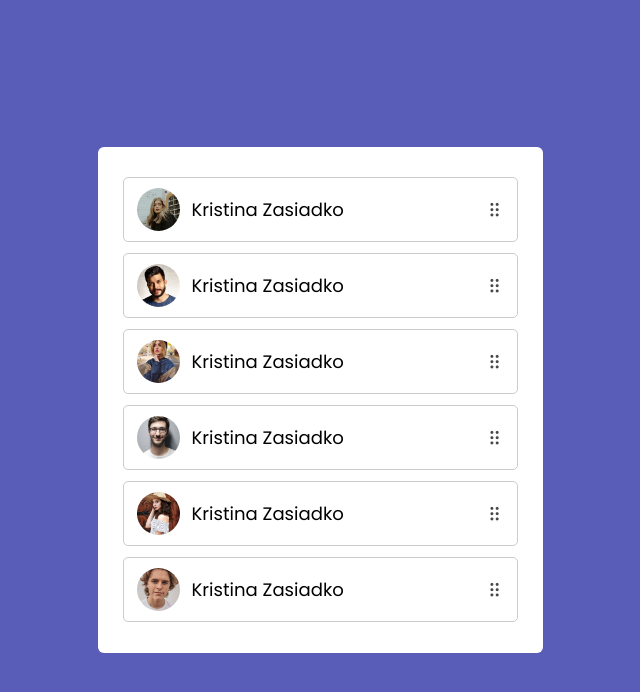
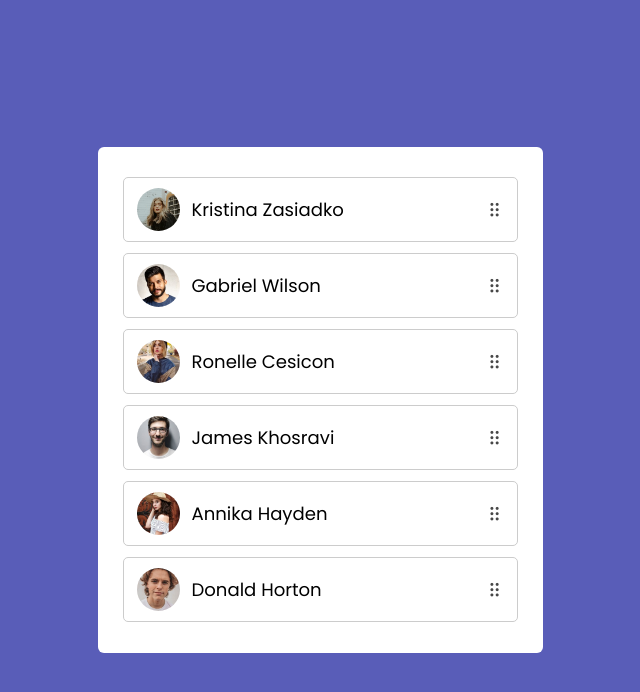
Before and after one commit to santiok95/drag-and-drop-sortable, a plain HTML site: page index.html in a window 1280 px wide. Shown: the whole page, without its empty margins (320-960 px from the left). Drawn offline with nearby package versions, Linux system fonts and the light colour scheme.

Commit message:
change names

```diff
--- a/index.html
+++ b/index.html
@@ -20,35 +20,35 @@
         <li class="item" draggable="true">
             <div class="details">
                 <img src="images/img-2.jpg" alt="img-2">
-                <span>Kristina Zasiadko</span>
+                <span>Gabriel Wilson</span>
             </div>
             <i class="uil uil-draggabledots"></i>
         </li>
         <li class="item" draggable="true">
             <div class="details">
                 <img src="images/img-3.jpg" alt="img-3">
-                <span>Kristina Zasiadko</span>
+                <span>Ronelle Cesicon</span>
             </div>
             <i class="uil uil-draggabledots"></i>
         </li>
         <li class="item" draggable="true">
             <div class="details">
                 <img src="images/img-4.jpg" alt="img-4">
-                <span>Kristina Zasiadko</span>
+                <span>James Khosravi</span>
             </div>
             <i class="uil uil-draggabledots"></i>
         </li>
         <li class="item" draggable="true">
             <div class="details">
                 <img src="images/img-5.jpg" alt="img-5">
-                <span>Kristina Zasiadko</span>
+                <span>Annika Hayden</span>
             </div>
             <i class="uil uil-draggabledots"></i>
         </li>
         <li class="item" draggable="true">
             <div class="details">
                 <img src="images/img-6.jpg" alt="img-6">
-                <span>Kristina Zasiadko</span>
+                <span>Donald Horton</span>
             </div>
             <i class="uil uil-draggabledots"></i>
         </li>
```
